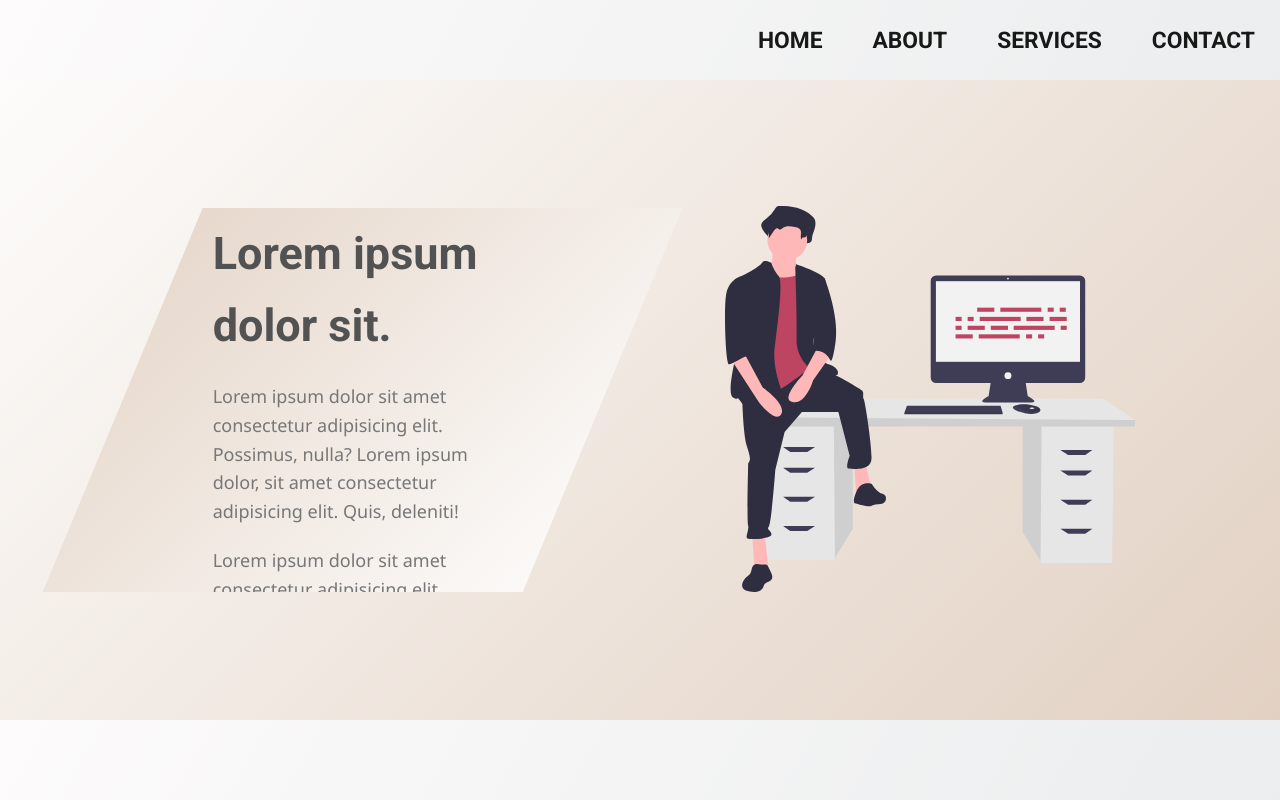
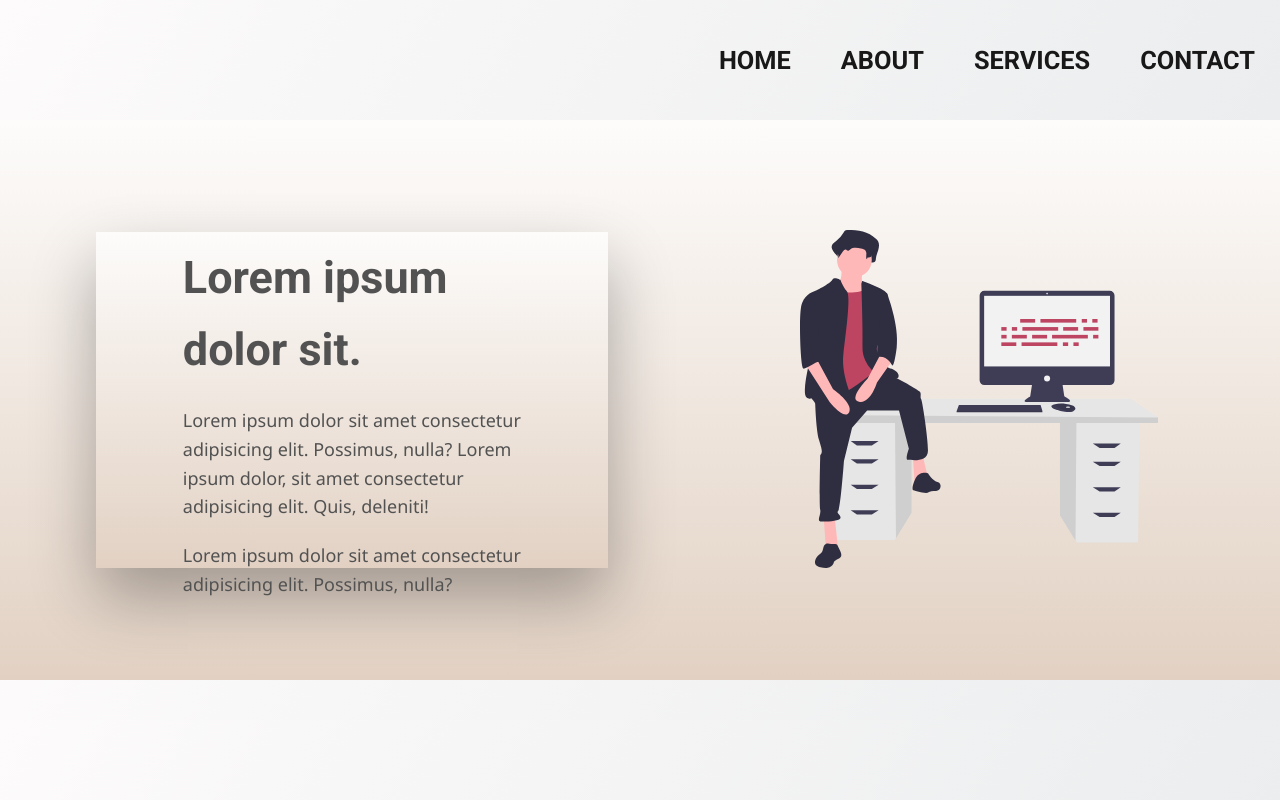
Before and after one commit to bidodev/smooth-page, a website with bundled scripts: page index.html in a window 1280 px wide. Built offline with nearby package versions, Linux system fonts and the light colour scheme.

Commit message:
small changes

```diff
--- a/js/transition.js
+++ b/js/transition.js
@@ -10,8 +10,8 @@ class Fade extends Highway.Transition {
         0.5,
         { height: "2vh" },
         {
-          height: "80vh",
-          top: "10%",
+          height: "70vh",
+          top: "15%",
           onComplete: function() {
             from.remove();
             done();
--- a/sass/layout/_page.scss
+++ b/sass/layout/_page.scss
@@ -8,17 +8,17 @@ body {
   //border: 5px solid black;
   position: absolute;
   width: 100vw;
-  height: 80vh;
-  top: 10vh;
+  height: 70vh;
+  top: 15vh;
   left: 0;
-  background-image: linear-gradient(135deg, #fdfcfb 0%, #e2d1c3 100%);
+  background-image: linear-gradient(to bottom, #fdfcfb 0%, #e2d1c3 100%);
 }
 
 .home-content,
 .about-content {
   display: flex;
   height: 100%;
-  justify-content: space-evenly;
+  justify-content: space-around;
   align-items: center;
 
   //border: 2px solid green;
@@ -29,17 +29,17 @@ body {
 
 .home-presentation,
 .about-presentation {
-  // border: 2px solid teal;
+  //border: 2px solid teal;
   display: flex;
-  max-width: 50%;
+  max-width: 40%;
   height: 60%;
   flex-direction: column;
   justify-content: space-evenly;
   color: #222222;
   line-height: 1.6;
-  background-image: linear-gradient(135deg, #e2d1c3 0%, #fdfcfb 90%);
-  clip-path: polygon(25% 0%, 100% 0%, 75% 100%, 0% 100%);
-  box-shadow: 0 3rem 6rem rgba(0, 0, 0, 0.1);
+  background-image: linear-gradient(360deg, #e2d1c3 0%, #fdfcfb 100%);
+  //clip-path: polygon(25% 0%, 100% 0%, 75% 100%, 0% 100%);
+  box-shadow: 0 3rem 6rem rgba(0, 0, 0, 0.3);
 
   @include responsive(phone) {
     max-width: 80vw;
@@ -49,7 +49,7 @@ body {
 
 .abc {
   margin: 0 auto;
-  width: 50%;
+  width: 70%;
 
   //border: 1px solid black;
 }
@@ -61,13 +61,13 @@ h1 {
 p {
   font-family: "Segoe UI", Tahoma, Geneva, Verdana, sans-serif;
   padding: 1rem;
-  color: #777;
+  color: #525252;
   font-size: 1.8rem;
 }
 
 .box-svg {
   //border: 2px solid tomato;
-  width: 40vw;
+  width: 30vw;
 
   @include responsive(phone) {
     display: flex;
@@ -79,7 +79,7 @@ p {
 
 .home-img {
   height: auto;
-  width: 32vw;
+  width: 28vw;
 
   @include responsive(phone) {
     width: 50vw;
@@ -95,9 +95,9 @@ p {
 /* NAVIGATION */
 nav {
   //border: 1px solid black;
-  height: 10vh;
+  height: 15vh;
   width: 100%;
-  font-size: calc(1rem + 1vw);
+  font-size: calc(1rem + 1.2vw);
 }
 nav ul {
   height: 100%;
```
Also changed, not shown: 5 other files.
